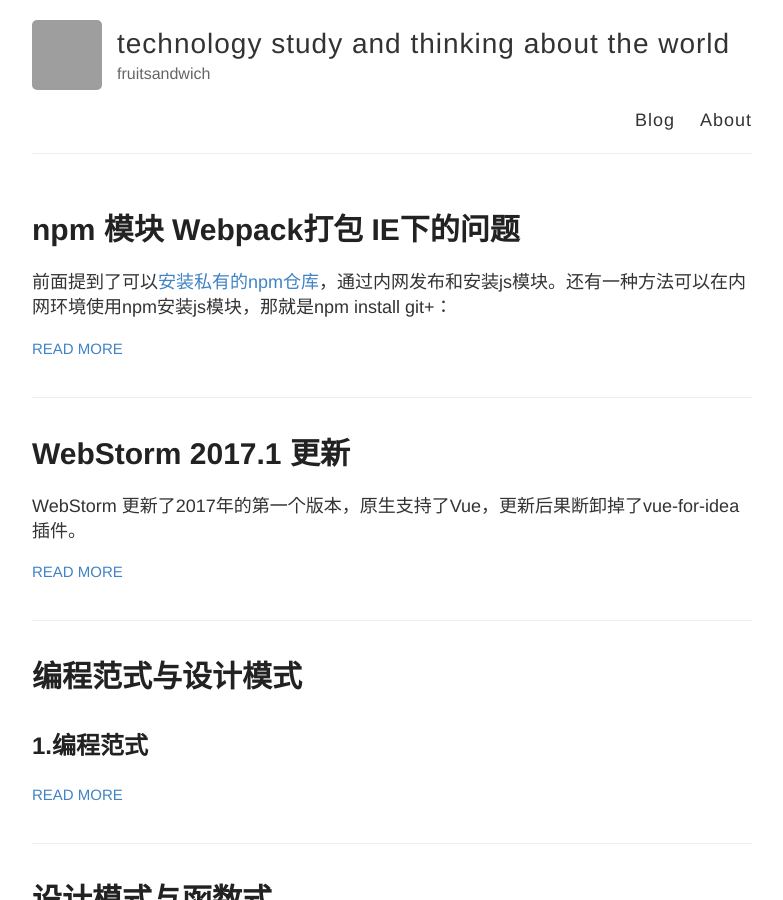
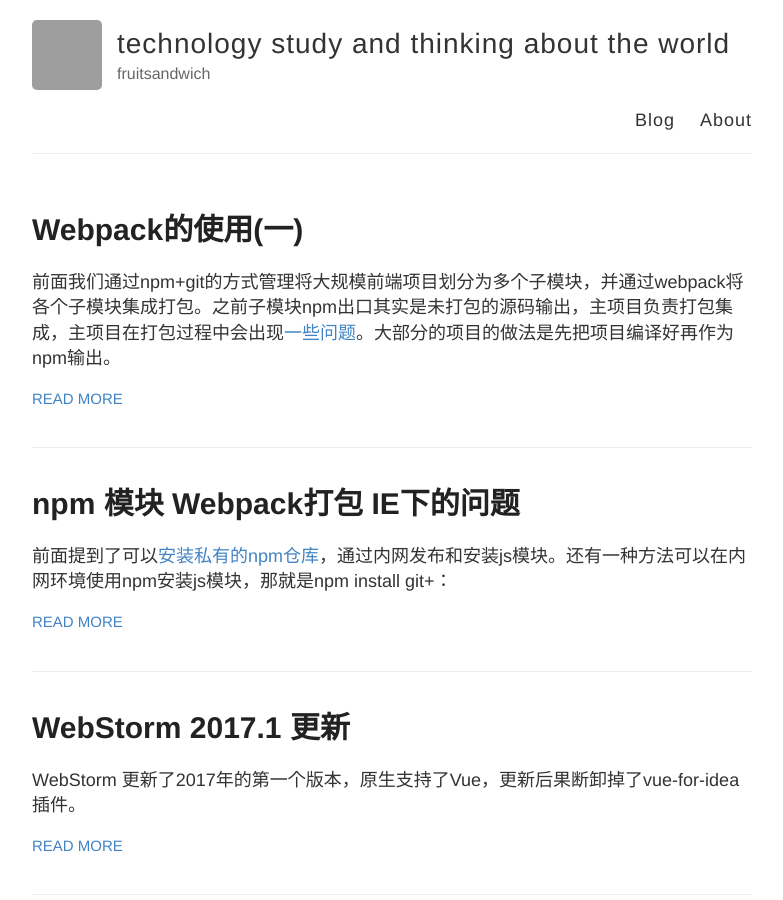
Before and after one commit to fruitSandwich/fruitsandwich.github.io, a Jekyll site: the page built from index.html, in a window 1280 px wide and 900 px high. Shown: the whole window, without its empty margins (248-1031 px from the left). Built offline with Jekyll 4.4.1, drawn with Linux system fonts in a browser that asks for light colours; some of the changed lines change nothing that is shown; grey boxes are pictures that could not be loaded.

Commit message:
webpack1

````diff
--- a/_posts/2017-03-23-npm-module-webpack-ie.md
+++ b/_posts/2017-03-23-npm-module-webpack-ie.md
@@ -29,7 +29,7 @@
 
 src/export.js:
 ```
-//CMD规范
+//CommonJS规范
 const js1 = require('js1');
 
 function b() {
@@ -54,7 +54,7 @@
 const js2 = require('js2');
 js2.b()
 ```
-CMD规范下，Node环境可直接运行得到正确结果。
+CommonJS规范下，Node环境可直接运行得到正确结果。
 
 通过WebPack打包后在浏览器运行，Chrome、Firefox等可得到正确结果，IE下报错：
 
@@ -76,7 +76,7 @@
     console.log('b')
 }
 
-module.exports = {b：b};
+module.exports = {b：b};//不使用ES6简洁写法
 ```
 
 这样就可以级联子项目一块打包编译在IE下也能支持。
--- /dev/null
+++ b/_posts/2017-03-28-webpack-1.md
@@ -0,0 +1,221 @@
+---
+layout: post
+title:  "Webpack的使用(一)"
+categories: [webpack]
+---
+
+前面我们通过npm+git的方式管理将大规模前端项目划分为多个子模块，并通过webpack将各个子模块集成打包。之前子模块npm出口其实是未打包的源码输出，主项目负责打包集成，主项目在打包过程中会出现<a href='./2017-03-23-npm-module-wepack-ie.md'>一些问题</a>。大部分的项目的做法是先把项目编译好再作为npm输出。
+
+比如:
+
+```
+//https://github.com/jquery/jquery/blob/master/package.json
+{
+   "main": "dist/jquery.js",
+}
+//https://github.com/twbs/bootstrap/blob/v4-dev/package.json
+{
+ "main": "dist/js/bootstrap",
+}
+//https://github.com/d3/d3/blob/master/package.json
+{
+   "main": "build/d3.node.js",
+}
+```
+
+借由子模块打包输出的问题，来探讨前端工程模块划分、编译输出等问题。
+
+
+
+## 1.Webpack是干啥的
+
+Webpack 是当下最热门的前端资源模块化管理和打包工具。它可以将许多松散的模块按照依赖和规则打包成符合生产环境部署的前端资源。还可以将按需加载的模块进行代码分隔，等到实际需要的时候再异步加载。通过 loader 的转换，任何形式的资源都可以视作模块，比如 CommonJs 模块、 AMD 模块、 ES6 模块、CSS、图片、 JSON、Coffeescript、 LESS 等。
+
+学习资源：
+- Webpack官网：<a href='https://webpack.js.org/'>https://webpack.js.org/</a>
+- Webpack中文指南:<a href='http://webpackdoc.com/'>Webpack 中文指南</a>
+
+## 2.简单例子
+
+以下内容可跳转到<a href='https://github.com/fruitSandwich/webpack-demo'>webpack2 使用实例</a>
+
+有一个非常简单的Web应用，只有三个文件:index.html、index.js、jquery.min.js。其中index.html中引用index.js和jquery，index.js中又使用jquery操作了index.html中的dom，代码如下:
+
+index.html
+```
+<!DOCTYPE html>
+<html lang="en">
+<head>
+    <meta charset="UTF-8">
+    <title>Title</title>
+</head>
+<body>
+<div id="app"></div>
+
+<script src="jquery.min.js"></script>
+<script src="index.js"></script>
+</body>
+</html>
+```
+
+index.js
+```
+$("#app").text('hello world')
+```
+
+最终Web渲染效果：
+
+hello world
+
+符合预期。
+
+但是如果我们把index.js和jquery的加载顺序换一下呢?比如：
+error.html
+```
+<script src="index.js"></script>
+<script src="jquery.min.js"></script>
+```
+先加载index.js后加载jquery.min.js，此时浏览器会报错：
+
+```
+Uncaught ReferenceError: $ is not defined
+    at index.js:1
+```
+
+浏览器是按html中的引入script标签的顺序加载执行js文件的。加载运行index.js的时候其中使用了$此时jquery还没有引入所以报错了。
+在引入script比较少的时候可以人为的控制引入的顺序，已达到依赖加载的顺序，但是使用的模块多的时候会变得非常难以维护。
+
+很多web插件一般都要引入一套js一套css，有些甚至除了引入自身的js和css还要在引入自身之前引入自身依赖，比如很多jquery插件就需要在引入之前先引入jquery。
+
+这时候需要模块化系统来管理这些依赖，关于模块化系统可以参考<a href='./2017-02-23-javascript-module/'>javascript模块化</a>。
+
+模块化可选择：
+- requireJs
+- SeaJs
+- Browserify
+- Webpack
+
+这里我们介绍Webpack的用法和介绍
+
+全局安装webpack
+```
+npm install webpack -g
+```
+修改第一节的index.html、index.js
+
+index.js
+```
+import $ from '../jquery.min.js';//先引入依赖
+
+$("#app").text('hello world');
+```
+执行webpack命令:
+
+```
+webpack index.js bundle.js
+```
+
+执行结果:
+```
+Hash: 1c954abadece24c4100d
+Version: webpack 2.3.1
+Time: 386ms
+    Asset     Size  Chunks             Chunk Names
+bundle.js  90.3 kB       0  [emitted]  main
+   [0] ../jquery.min.js 86.7 kB {0} [built]
+   [1] (webpack)/buildin/amd-options.js 82 bytes {0} [built]
+   [2] ./index.js 74 bytes {0} [built]
+```
+
+修改index.html，引入编译后的script
+```
+<!DOCTYPE html>
+<html lang="en">
+<head>
+    <meta charset="UTF-8">
+    <title>Title</title>
+</head>
+<body>
+
+<div id="app"></div>
+
+<script src="bundle.js"></script>
+<!--引入打包编译后的文件-->
+</body>
+</html>
+```
+
+运行后如预期渲染效果：
+
+hello world
+
+### 3.项目环境下使用Webpack
+
+demo1中在全局安装webpack的环境下使用webpack命令实现了打包编译:
+```
+npm install webpack -g
+
+webpack index.js bundle.js
+```
+
+也可以脱离全局环境在项目环境中安装Webpack
+项目环境下安装webpack
+
+```
+npm install --save-dev webpack
+
+node_modules/.bin/webpack index.js bundle.js
+```
+
+可以使用npm script启动简化命令,首先package.json添加 npm scripts
+```
+ "scripts": {
+    "build": "webpack index.js bundle.js"
+  },
+```
+启动编译
+```
+npm run build
+```
+
+这样即使主机环境没有安装webpack也可以通过项目启动webpack，这也是很多项目通常的做法。
+
+
+前面的例子里不管是全局环境webpack命令或者是项目环境下通过npm script启动webpack都是直接使用webpack
+命令+参数的形式调用的webpack。如果参数非常长的话每次调用会非常麻烦比如：
+```
+webpack entry.js bundle.js --module-bind 'css=style-loader!css-loader'
+```
+
+Webpack 在执行的时候，除了在命令行传入参数，还可以通过指定的配置文件来执行。
+默认情况下，会搜索当前目录的 webpack.config.js 文件，这个文件是一个 node.js 模块，返回一个 json 格式的配置信息对象，
+或者通过 --config 选项来指定配置文件。
+
+实现上面"webpack index.js bundle.js"的config:
+
+webpack.config.js
+```
+var path = require('path');
+
+module.exports = {
+    entry: './index.js',//入口
+    output: {
+        filename: 'bundle.js',
+        path: path.resolve(__dirname, 'dist')
+    }
+};
+```
+
+如果webpack.config.js在当前运行目录下，直接运行webpack命令即可，或者指定config文件：
+
+```
+webpack --config demo2/webpack.config.js
+
+或写进npm script：
+
+"scripts": {
+    "demo2": "webpack --config demo2/webpack.config.js"
+  }
+
+npm run demo2
+```
````
